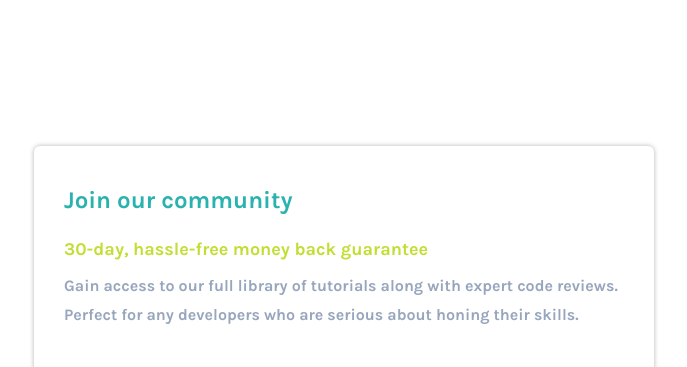
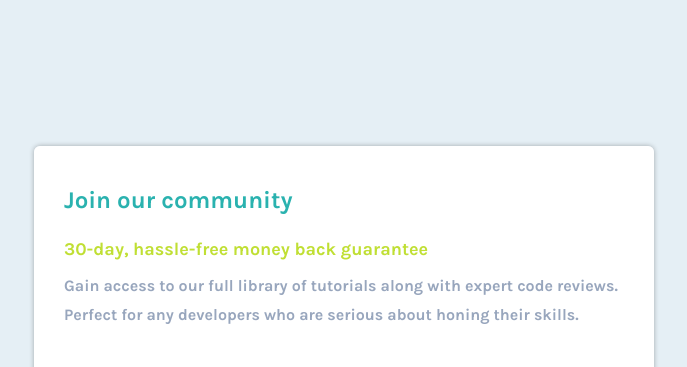
Before and after one commit to GillyBaby23/FM-Single-Price-Grid, a plain HTML site: page index.html in a window 1280 px wide. Shown: the top 367 px of the page, without its empty margins (296-983 px from the left). Drawn offline with Linux system fonts and the light colour scheme.

Commit message:
update from little feedback

```diff
--- a/css/style.css
+++ b/css/style.css
@@ -24,13 +24,14 @@ body {
   font-family: "Karla", sans-serif;
   font-weight: 400;
   color: white;
+  background-color: hsl(204, 43%, 93%);
 }
 
 main {
   display: flex;
   align-items: center;
   justify-content: center;
-  height: 100vh;
+  min-height: 100vh;
   flex-direction: column;
 }
 
@@ -47,6 +48,7 @@ main {
 .grid__join {
   grid-column: 1 / span 2;
   padding: 4rem 3rem;
+  background-color: hsl(0, 0%, 100%);
 }
 
 .grid__join h1 {
```
